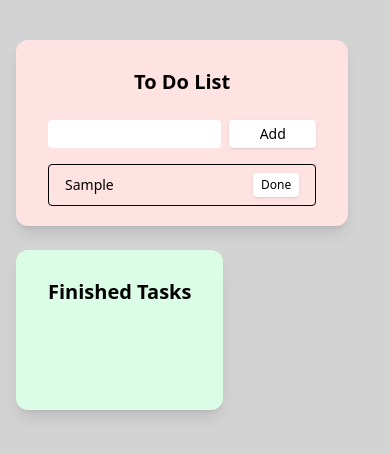
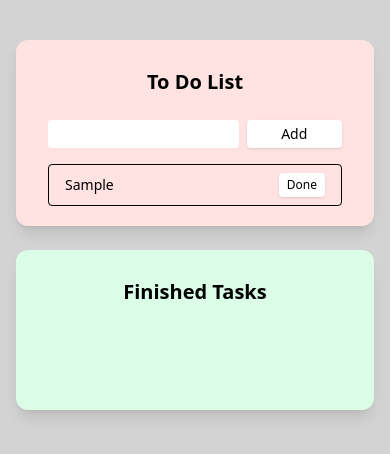
Before and after one commit to aleksi-svaridze/12-todo-app, a React (Vite) app: page / in a window 390 px wide. Both pictures are taken after typing "Sample" into the empty fields and a click on the button "Add". Shown: the top 454 px of the page. Built offline with nearby package versions, Linux system fonts and the light colour scheme.

Commit message:
Add some styles

```diff
--- a/src/App.jsx
+++ b/src/App.jsx
@@ -73,8 +73,8 @@ const App = () => {
   );
 
   return (
-    <div className="container px-4 md:px-0 mx-auto flex flex-col md:flex-row gap-y-6 md:gap-x-6 justify-between mt-10">
-      <section className="bg-red-100 py-5 px-8 min-w-[48%] rounded-xl shadow-lg self-start min-h-40">
+    <div className="container px-4 md:px-0 mx-auto flex flex-col md:flex-row gap-y-6 md:gap-x-6 justify-between my-10">
+      <section className="bg-red-100 py-5 px-8 min-w-[48%] rounded-xl shadow-lg md:self-start min-h-40">
         <h2 className="font-semibold text-xl py-2 text-center">To Do List</h2>
         <TodoList
           inputValue={inputValue}
@@ -85,7 +85,7 @@ const App = () => {
         />
       </section>
 
-      <section className="bg-green-100 py-5 px-8 min-w-[48%] rounded-xl shadow-lg self-start min-h-40">
+      <section className="bg-green-100 py-5 px-8 min-w-[48%] rounded-xl shadow-lg md:self-start min-h-40">
         <h2 className="font-semibold text-xl mb-4 py-2 text-center">
           Finished Tasks
         </h2>
--- a/src/components/Done/Done.jsx
+++ b/src/components/Done/Done.jsx
@@ -3,8 +3,8 @@ import React from "react";
 const Done = ({ id, title, removeTask, makeTaskActive }) => {
   console.log("Done Component");
   return (
-    <li className="border px-4 py-2 flex items-center justify-between rounded">
-      <span className="capitalize text-sm">{title}</span>
+    <li className="border px-4 py-2 flex items-center gap-x-2 justify-between rounded">
+      <span className="capitalize text-sm overflow-hidden">{title}</span>
       <div className="flex items-center gap-x-2">
         <button
           onClick={() => removeTask(id)}
--- a/src/components/Todo/Todo.jsx
+++ b/src/components/Todo/Todo.jsx
@@ -3,8 +3,8 @@ import React from "react";
 const Todo = ({ title, makeTaskDone, id }) => {
   console.log("Todo Component");
   return (
-    <li className="border px-4 py-2 flex items-center justify-between rounded">
-      <span className="capitalize text-sm">{title}</span>
+    <li className="border px-4 py-2 flex items-center gap-x-2 justify-between rounded">
+      <span className="capitalize text-sm overflow-hidden">{title}</span>
       <button
         onClick={() => makeTaskDone(id)}
         className="bg-white shadow px-2 py-1 rounded text-xs cursor-pointer"
```
